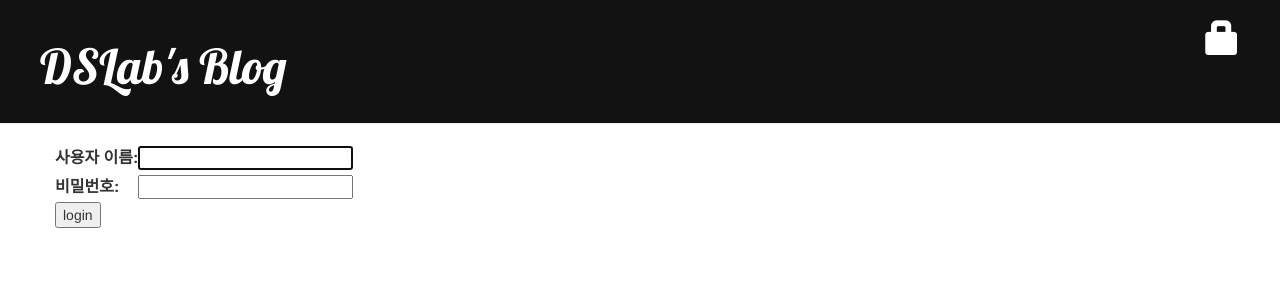
After one commit to choidslab/my-first-blog, a Django app: page /accounts/login/ in a window 1280 px wide. The commit adds this page. Shown: the top 300 px of the page. Run offline with Django 3.2, Linux system fonts and the light colour scheme; some libraries are stand-ins or nearby versions.

Commit message:
Added Login, Logout, Edit, Remove, Publish

```diff
--- a/Django/settings.py
+++ b/Django/settings.py
@@ -121,3 +121,5 @@ USE_TZ = True
 
 STATIC_URL = '/static/'
 STATIC_ROOT = os.path.join(BASE_DIR, 'static')
+
+LOGIN_REDIRECT_URL = '/'
--- a/Django/urls.py
+++ b/Django/urls.py
@@ -15,9 +15,12 @@ Including another URLconf
 """
 from django.contrib import admin
 from django.urls import path, include, re_path
+from django.contrib.auth import views
 
 urlpatterns = [
-    path('admin/', admin.site.urls),
-    re_path(r'', include('blog.urls'))
+    re_path('admin/', admin.site.urls),
+    re_path(r'^accounts/login/$', views.login, name='login'),
+    re_path(r'^accounts/logout/$', views.logout, name='logout'),
+    re_path(r'', include('blog.urls')),
 
 ]
--- a/blog/static/css/blog.css
+++ b/blog/static/css/blog.css
@@ -1,5 +1,5 @@
 .page-header {
-    background-color: #ff9400;
+    background-color: rgba(0, 0, 0, 0.93);
     margin-top: 0;
     padding: 20px 20px 20px 40px;
 }
--- a/blog/templates/blog/base.html
+++ b/blog/templates/blog/base.html
@@ -11,6 +11,10 @@
         <div class="page-header">
         {% if user.is_authenticated %}
             <a href="{% url 'post_new' %}" class="top-menu"><span class="glyphicon glyphicon-plus"></span></a>
+            <a href="{% url 'post_draft_list' %}" class="top-menu"><span class="glyphicon glyphicon-edit"></span></a>
+            <p class="top-menu">Hello {{ user.username }} <small>(<a href="{% url 'logout' %}">Log out</a>)</small></p>
+        {% else %}
+            <a href="{% url 'login' %}" class="top-menu"><span class="glyphicon glyphicon-lock"></span></a>
         {% endif %}
             <h1><a href="/">DSLab's Blog</a></h1>
         </div>
--- a/blog/templates/blog/post_detail.html
+++ b/blog/templates/blog/post_detail.html
@@ -6,9 +6,12 @@
             <div class="date">
                 {{ post.published_date }}
             </div>
+        {% else %}
+            <a class="btn btn-default" href="{% url 'post_publish' pk=post.pk%}">Publish</a>
         {% endif %}
     {% if user.is_authenticated %}
         <a class="btn btn-default" href="{% url 'post_edit' pk=post.pk %}"><span class="glyphicon glyphicon-pencil"></span></a>
+        <a class="btn btn-default" href="{% url 'post_remove' pk=post.pk %}"><span class="glyphicon glyphicon-remove"></span></a>
     {% endif %}
         <h1>{{ post.title }}</h1>
         <p>{{ post.text|linebreaksbr }}</p>
--- /dev/null
+++ b/blog/templates/registration/login.html
@@ -0,0 +1,25 @@
+{% extends "blog/base.html" %}
+
+{% block content %}
+    {% if form.errors %}
+        <p>아이디와 비밀번호가 일치하지 않습니다. 다시 시도해주세요.</p>
+    {% endif %}
+
+    <form method="post" action="{% url 'login' %}">
+    {% csrf_token %}
+        <table>
+            <tr>
+                <td>{{ form.username.label_tag }}</td>
+                <td>{{ form.username }}</td>
+            </tr>
+            <tr>
+                <td>{{ form.password.label_tag }}</td>
+                <td>{{ form.password }}</td>
+            </tr>
+        </table>
+
+        <input type="submit" value="login" />
+        <input type="hidden" name="next" value="{{ next }}" />
+    </form>
+
+{% endblock %}
--- a/blog/urls.py
+++ b/blog/urls.py
@@ -6,4 +6,7 @@ urlpatterns = [
     re_path(r'^post/(?P<pk>\d+)/$', views.post_detail, name='post_detail'),
     re_path(r'^post/new/$', views.post_new, name='post_new'),
     re_path(r'^post/(?P<pk>\d+)/edit/$', views.post_edit, name='post_edit'),
+    re_path(r'^draft/$', views.post_draft_list, name='post_draft_list'),
+    re_path(r'^post/(?P<pk>\d+)/publish/$', views.post_publsh, name='post_publish'),
+    re_path(r'^post/(?P<pk>\d+)/remove/$', views.post_remove, name='post_remove'),
 ]
```
Also changed, not shown: blog/templates/blog/post_draft_list.html (added, +11 -0 lines), blog/views.py (+22 -2 lines).
